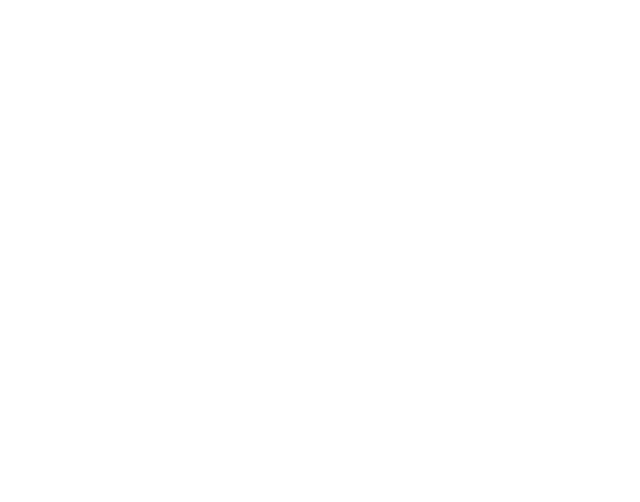
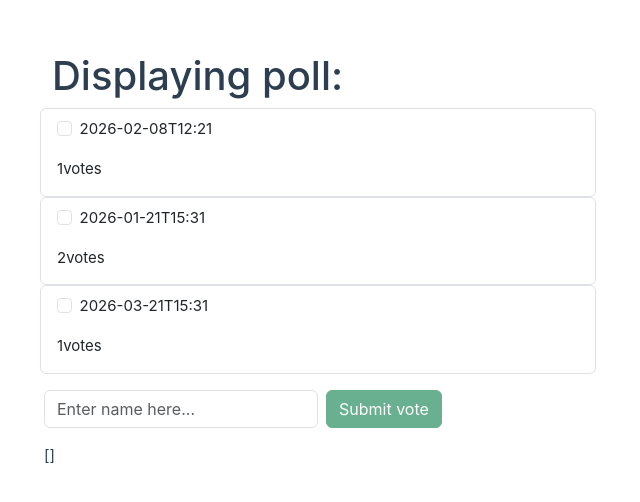
Before and after one commit to jhossy/datepoll, a Vue app: page /poll in a window 1280 px wide. Before the commit this address had no page. Shown: the part 136-638 px from the top of the page, without its empty margins (0-640 px from the left). Built offline with nearby package versions, Linux system fonts and the light colour scheme.

Commit message:
Added poll view

```diff
--- a/src/router/index.js
+++ b/src/router/index.js
@@ -1,5 +1,6 @@
 import { createRouter, createWebHistory } from "vue-router";
 import HomeView from "../views/HomeView.vue";
+import PollView from "@/views/PollView.vue";
 
 const router = createRouter({
   history: createWebHistory(import.meta.env.BASE_URL),
@@ -8,6 +9,11 @@ const router = createRouter({
       path: "/",
       name: "home",
       component: HomeView,
+    },
+    {
+      path: "/poll",
+      name: "poll",
+      component: PollView,
     },
     {
       path: "/about",
--- a/src/views/HomeView.vue
+++ b/src/views/HomeView.vue
@@ -1,12 +1,10 @@
 <script setup>
 import { ref } from 'vue';
 import CreatePoll from "../components/CreatePoll.vue";
-// import TheWelcome from "../components/TheWelcome.vue";
 import PollCreated from "@/components/PollCreated.vue";
 
 const linkToPoll = ref('');
 const updateLinkToPoll = (value) => {
-  console.log('received: ' + value);
   var receivedPoll = JSON.parse(value);
   linkToPoll.value = window.location.href + "?pid=" + receivedPoll.id;
 }
--- /dev/null
+++ b/src/views/PollView.vue
@@ -0,0 +1,47 @@
+<script setup>
+    import { ref } from 'vue';
+    const date1 = new Date().toISOString().slice(0, 16);
+    const date2 = new Date('2026-01-21T15:31').toISOString().slice(0, 16);
+    const date3 = new Date('2026-03-21T15:31').toISOString().slice(0, 16);
+
+    const dateoptions = [{date : date1, votes: 1}, {date : date2, votes: 2}, { date: date3, votes: 1}];
+    const selectedDates = ref([]);
+    const userName  = ref('');
+
+    function btnSubmitVote() {
+        alert(userName.value + ' submitted vote: ' + selectedDates.value.length);
+    }
+</script>
+
+<template>
+    <div class="container">
+        <form class="row g-2">
+            <div class="row">
+                <h1>Displaying poll: {{ $route.query.pid }}</h1>
+            </div>
+            <div class="row">
+                <ul v-for="(elm, index) in dateoptions" :key="index" class="list-group">
+                    <li class="list-group-item">
+                        <div class="col-auto form-check">
+                            <label :for="'chk_' + index" class="form-label">{{ elm.date }}</label>
+                            <input type="checkbox" :id="'chk_' + index" :value="elm.date" v-model="selectedDates" class="form-check-input"/>
+                        </div>
+                        <div class="col-auto">
+                            <label for="staticVotes" class="visually-hidden" >Votes</label>
+                            <input type="text" readonly class="form-control-plaintext" id="staticVotes" :value="elm.votes + 'votes'">
+                        </div>
+                    </li>
+                </ul>
+            </div>
+            <div class="row g-2">
+                <div class="col-auto">
+                    <input type="text" placeholder="Enter name here..." v-model="userName" class="form-control"/>
+                </div>
+                <div class="col-auto">
+                    <button @click="btnSubmitVote" :disabled="userName.length === 0" class="btn btn-success mb-3">Submit vote</button>
+                </div>
+            </div>
+        </form>
+        {{ selectedDates }}
+    </div>
+</template>
```
